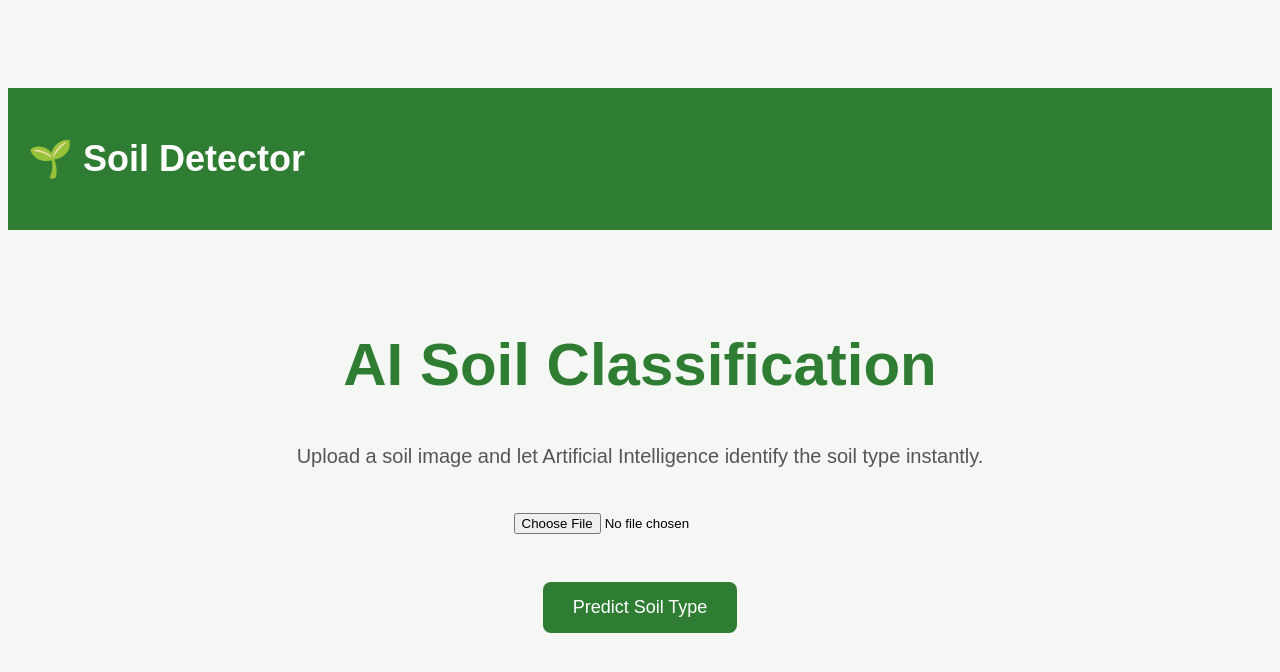
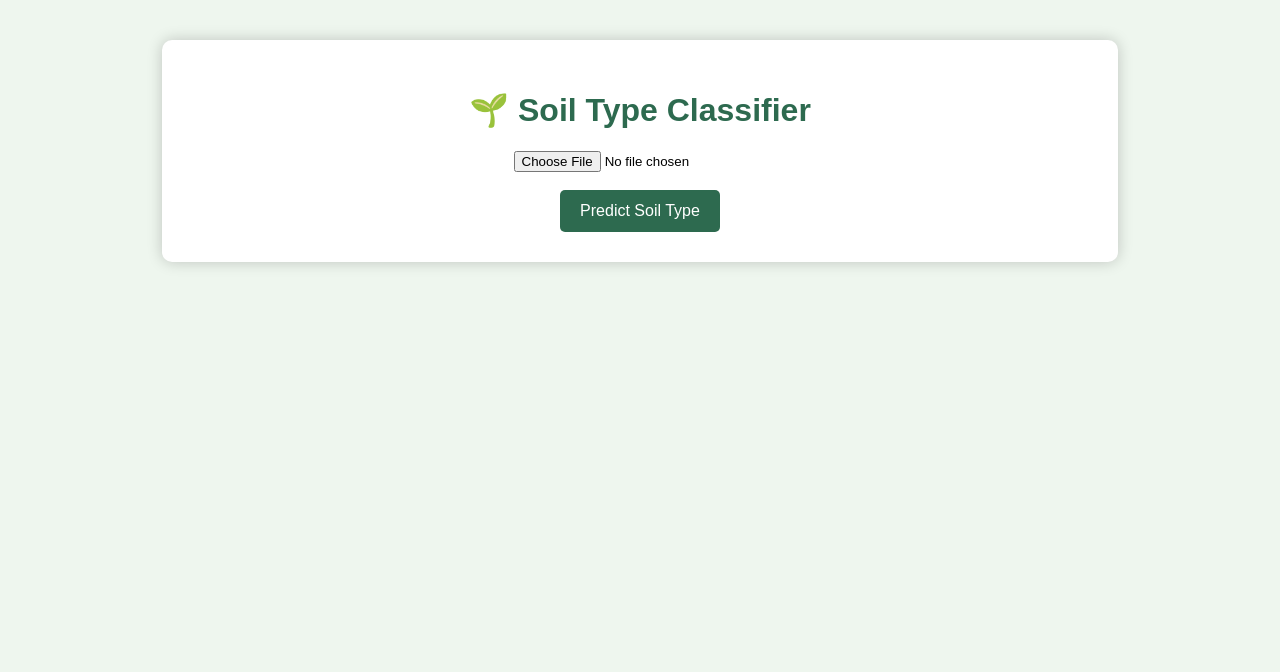
Before and after one commit to yodit-major/soil-detector, a Django app: page / in a window 1280 px wide. Shown: the top 672 px of the page. Run offline with Django 4.2, Linux system fonts and the light colour scheme.

Commit message:
Add TensorFlow soil classification integration

```diff
--- a/classifier/static/classifier/css/style.css
+++ b/classifier/static/classifier/css/style.css
@@ -1,65 +1,39 @@
 body{
-    font-family: Arial, Helvetica, sans-serif;
-    background:#f4f7f3;
+    margin:0;
+    font-family:Arial,sans-serif;
+    background:#eef6ee;
+}
+
+.container{
+    width:70%;
+    margin:40px auto;
+    background:white;
+    padding:30px;
+    border-radius:10px;
     text-align:center;
-    padding-top:80px;
+    box-shadow:0 0 15px rgba(0,0,0,.2);
 }
 
 h1{
-    color:#2e7d32;
-    font-size:48px;
-}
-
-p{
-    color:#555;
-    font-size:20px;
+    color:#2d6a4f;
 }
 
 button{
-    background:#2e7d32;
+    background:#2d6a4f;
     color:white;
     border:none;
-    padding:15px 30px;
-    font-size:18px;
-    border-radius:8px;
+    padding:12px 20px;
     cursor:pointer;
+    border-radius:5px;
+    font-size:16px;
 }
 
 button:hover{
-    background:#1b5e20;
-}
-nav{
-    background:#2e7d32;
-    color:white;
-    padding:20px;
-    text-align:left;
-    font-size:24px;
-    font-weight:bold;
+    background:#1b4332;
 }
 
-.hero{
-    margin-top:100px;
+img{
+    border-radius:10px;
+    margin-top:20px;
+    max-width:100%;
 }
-
-.hero h1{
-    font-size:60px;
-}
-
-.hero p{
-    width:700px;
-    margin:auto;
-    margin-bottom:30px;
-    line-height:1.7;
-}
-
-button{
-    transition:.3s;
-}
-
-button:hover{
-    transform:scale(1.05);
-}
-input[type="file"]{
-    padding:10px;
-    margin-bottom:20px;
-}
--- a/classifier/templates/home.html
+++ b/classifier/templates/home.html
@@ -1,43 +1,50 @@
-{% load static %}
 <!DOCTYPE html>
-<html lang="en">
+<html>
 <head>
-    <meta charset="UTF-8">
-    <meta name="viewport" content="width=device-width, initial-scale=1.0">
-    <title>Soil Detector</title>
+    <title>Soil Type Classifier</title>
+
+    {% load static %}
 
     <link rel="stylesheet" href="{% static 'classifier/css/style.css' %}">
 </head>
+
 <body>
 
-    <nav>
-    <h2>🌱 Soil Detector</h2>
-</nav>
+    <div class="container">
 
-<div class="hero">
+        <h1>🌱 Soil Type Classifier</h1>
 
-    <h1>AI Soil Classification</h1>
+        <form method="POST" enctype="multipart/form-data">
 
-    <p>
-        Upload a soil image and let Artificial Intelligence identify the soil type instantly.
-    </p>
+            {% csrf_token %}
 
-    <form method="POST" enctype="multipart/form-data">
+            <input type="file" name="image" required>
 
-    {% csrf_token %}
+            <br><br>
 
-    <input type="file" name="image" accept="image/*">
+            <button type="submit">
+                Predict Soil Type
+            </button>
 
-    <br><br>
+        </form>
 
-    <button type="submit">Predict Soil Type</button>
+        {% if image %}
 
-</form>
-{% if result %}
-    <h2>Prediction Result</h2>
-    <p>{{ result }}</p>
-{% endif %}
-</div>
+            <hr>
+
+            <h2>Uploaded Image</h2>
+
+            <img src="{{ image }}" width="300">
+
+            <h2>Prediction</h2>
+
+            <h3>{{ result }}</h3>
+
+            <p><strong>Confidence:</strong> {{ confidence }}%</p>
+
+        {% endif %}
+
+    </div>
 
 </body>
 </html>
--- a/classifier/views.py
+++ b/classifier/views.py
@@ -1,8 +1,22 @@
 from django.shortcuts import render
 from django.core.files.storage import FileSystemStorage
-import cv2
+
+import tensorflow as tf
 import numpy as np
-import os
+
+from tensorflow.keras.preprocessing.image import load_img, img_to_array
+
+# Load the model once when Django starts
+model = tf.keras.models.load_model("ml_models/soil_model.keras")
+
+# Class labels (same order as train_generator.class_indices)
+class_names = [
+    "Black Soil",
+    "Cinder Soil",
+    "Laterite Soil",
+    "Peat Soil",
+    "Yellow Soil"
+]
 
 
 def home(request):
@@ -13,31 +27,38 @@ def home(request):
         image = request.FILES["image"]
 
         fs = FileSystemStorage()
+
         filename = fs.save(image.name, image)
 
         image_url = fs.url(filename)
 
-        # Get image path
         image_path = fs.path(filename)
 
-        # Read image
-        img = cv2.imread(image_path)
+        # Load image
+        img = load_img(image_path, target_size=(224, 224))
 
-        # Resize image
-        img = cv2.resize(img, (300, 300))
+        # Convert image to NumPy array
+        img_array = img_to_array(img)
 
-        # Calculate average color
-        avg = img.mean(axis=0).mean(axis=0)
+        # Add batch dimension
+        img_array = np.expand_dims(img_array, axis=0)
 
-        b, g, r = avg
+        # Normalize
+        img_array = img_array / 255.0
 
-        # Your current rule
-        if r > 120 and g > 100:
-            result = "🌾 DRY Soil"
-        else:
-            result = "🌿 HEALTHY or WET Soil"
+        # Predict
+        prediction = model.predict(img_array)
 
-        context["image_url"] = image_url
-        context["result"] = result
+        class_index = np.argmax(prediction)
+
+        confidence = float(np.max(prediction) * 100)
+
+        result = class_names[class_index]
+
+        context = {
+            "image": image_url,
+            "result": result,
+            "confidence": round(confidence, 2),
+        }
 
     return render(request, "home.html", context)
```
Also changed, not shown: classifier/utils.py (added, +25 -0 lines), 1 other file.
